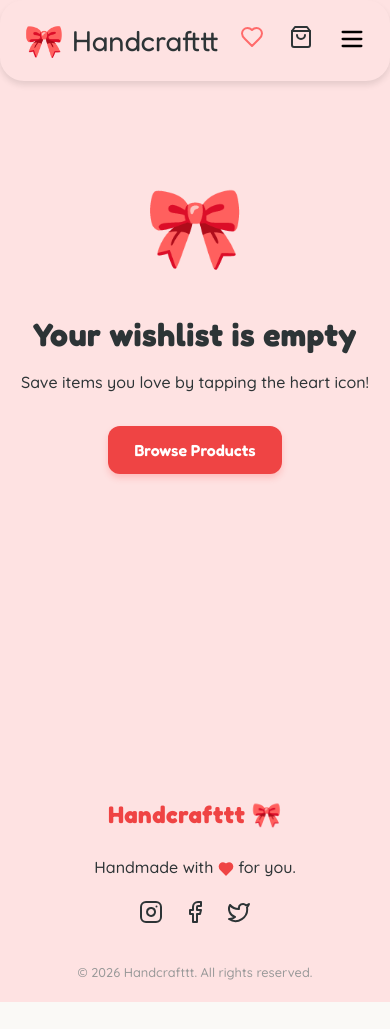
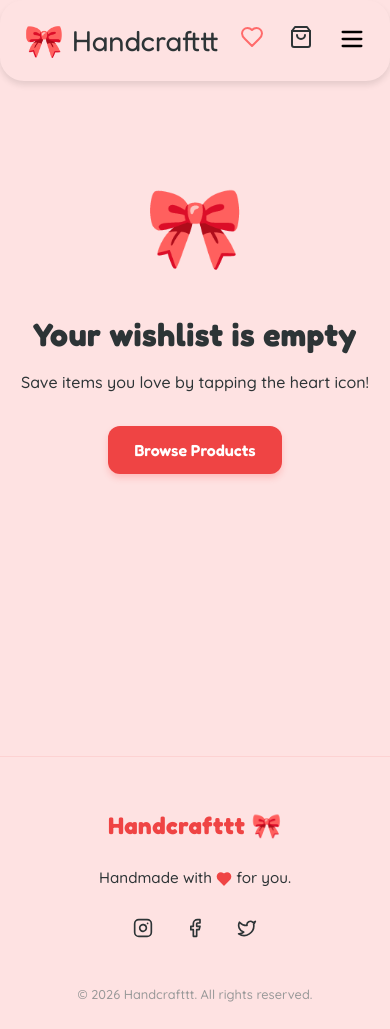
Before and after one commit to Ankita18112005/Craftsyy, a React (Vite) app: page /wishlist in a window 390 px wide. Before the commit the page ends 1002 px from the top, so only its background shows below. Built offline with nearby package versions, Linux system fonts and the light colour scheme.

Commit message:
Fixed Responsiveness

```diff
--- a/src/components/Footer.jsx
+++ b/src/components/Footer.jsx
@@ -2,20 +2,26 @@ import { Instagram, Facebook, Twitter, Heart } from 'lucide-react';
 
 const Footer = () => {
     return (
-        <footer className="footer" style={{ background: 'var(--color-primary-light)', marginTop: '0', padding: '80px 0 40px', textAlign: 'center' }}>
+        <footer className="footer" style={{
+            background: 'var(--color-primary-light)',
+            marginTop: '0',
+            padding: '80px 0 40px',
+            textAlign: 'center',
+            borderTop: '1px solid rgba(239, 68, 68, 0.1)'
+        }}>
             <div className="container">
                 <h2 className="footer-logo" style={{ fontFamily: 'var(--font-heading)', marginBottom: '20px', color: 'var(--color-primary)' }}>Handcrafttt 🎀</h2>
-                <p style={{ marginBottom: '20px', color: 'var(--color-text-light)' }}>
+                <p className="footer-tagline" style={{ marginBottom: '20px', color: 'var(--color-text-light)', padding: '0 20px' }}>
                     Handmade with <Heart size={16} fill="var(--color-primary)" color="var(--color-primary)" style={{ verticalAlign: 'middle' }} /> for you.
                 </p>
 
-                <div style={{ display: 'flex', justifyContent: 'center', gap: '20px', marginBottom: '30px' }}>
-                    <a href="#" className="social-icon" style={{ color: 'var(--color-text)' }}><Instagram /></a>
-                    <a href="#" className="social-icon" style={{ color: 'var(--color-text)' }}><Facebook /></a>
-                    <a href="#" className="social-icon" style={{ color: 'var(--color-text)' }}><Twitter /></a>
+                <div className="footer-socials" style={{ display: 'flex', justifyContent: 'center', gap: '24px', marginBottom: '30px' }}>
+                    <a href="#" className="social-icon" style={{ color: 'var(--color-text)', padding: '8px' }} aria-label="Instagram"><Instagram /></a>
+                    <a href="#" className="social-icon" style={{ color: 'var(--color-text)', padding: '8px' }} aria-label="Facebook"><Facebook /></a>
+                    <a href="#" className="social-icon" style={{ color: 'var(--color-text)', padding: '8px' }} aria-label="Twitter"><Twitter /></a>
                 </div>
 
-                <div className="footer-copyright" style={{ fontSize: '0.9rem', color: '#999' }}>
+                <div className="footer-copyright" style={{ fontSize: '0.9rem', color: '#999', marginTop: '20px' }}>
                     &copy; {new Date().getFullYear()} Handcrafttt. All rights reserved.
                 </div>
             </div>
@@ -24,11 +30,14 @@ const Footer = () => {
                 @media (max-width: 768px) {
                     .footer { padding: 60px 0 30px !important; }
                     .footer-logo { font-size: 1.8rem !important; }
+                    .footer-tagline { font-size: 0.95rem !important; }
+                    .footer-socials { gap: 16px !important; }
                 }
                 @media (max-width: 480px) {
-                    .footer { padding: 40px 0 20px !important; }
+                    .footer { padding: 50px 0 25px !important; }
                     .footer-logo { font-size: 1.5rem !important; }
                     .footer-copyright { font-size: 0.8rem !important; }
+                    .social-icon svg { width: 20px; height: 20px; }
                 }
             `}</style>
         </footer>
--- a/src/components/Newsletter.jsx
+++ b/src/components/Newsletter.jsx
@@ -5,7 +5,7 @@ const Newsletter = () => {
         <div style={{ backgroundColor: 'var(--color-primary-light)', }}>
             <section style={{
                 background: 'var(--gradient-card)',
-                padding: '80px ',
+                padding: '80px 24px',
                 borderRadius: 'var(--radius-lg)',
                 marginTop: '80px',
                 position: 'relative',
@@ -13,7 +13,7 @@ const Newsletter = () => {
                 border: '1px solid white',
                 boxShadow: 'var(--shadow-md)',
                 marginBottom: '-60px'
-            }} className="container animate-fade-up" >
+            }} className="container newsletter-section animate-fade-up" >
 
                 {/* Decorative */}
                 <div className="particle animate-float" style={{ top: -30, left: -30, fontSize: '6rem', opacity: 0.5 }}>🎀</div>
@@ -28,7 +28,7 @@ const Newsletter = () => {
                     </p>
 
                     <form className="newsletter-form" style={{ display: 'flex', gap: '12px', maxWidth: '480px', margin: '0 auto', flexDirection: 'column' }} onSubmit={(e) => e.preventDefault()}>
-                        <div style={{ display: 'flex', gap: '12px', flexWrap: 'wrap', justifyContent: 'center' }}>
+                        <div className="newsletter-form-inner" style={{ display: 'flex', gap: '12px', flexWrap: 'wrap', justifyContent: 'center' }}>
                             <input
                                 type="email"
                                 placeholder="Your email address..."
@@ -61,15 +61,32 @@ const Newsletter = () => {
 
             <style>{`
                 @media (max-width: 768px) {
-                    section[style*="padding: '80px '"] { padding: 40px 20px !important; margin-top: 40px !important; }
+                    .newsletter-section {
+                        padding: 40px 20px !important;
+                        margin-top: 40px !important;
+                        margin-bottom: -40px !important;
+                        border-radius: var(--radius-md) !important;
+                    }
                     .newsletter-title { font-size: 1.8rem !important; }
-                    .newsletter-subtitle { font-size: 1rem !important; }
+                    .newsletter-subtitle { font-size: 1rem !important; margin-bottom: 24px !important; }
                     .particle { display: none; }
                 }
                 @media (max-width: 480px) {
-                    .newsletter-form div { flex-direction: column !important; width: 100%; }
-                    .newsletter-form input { min-width: 100% !important; }
-                    .newsletter-form button { width: 100%; }
+                    .newsletter-section {
+                        padding: 30px 15px !important;
+                        margin-top: 30px !important;
+                    }
+                    .newsletter-form-inner {
+                        flex-direction: column !important;
+                        width: 100%;
+                    }
+                    .newsletter-form input {
+                        min-width: 100% !important;
+                        padding: 12px 20px !important;
+                    }
+                    .newsletter-form button {
+                        width: 100%;
+                    }
                 }
             `}</style>
         </div>
```
